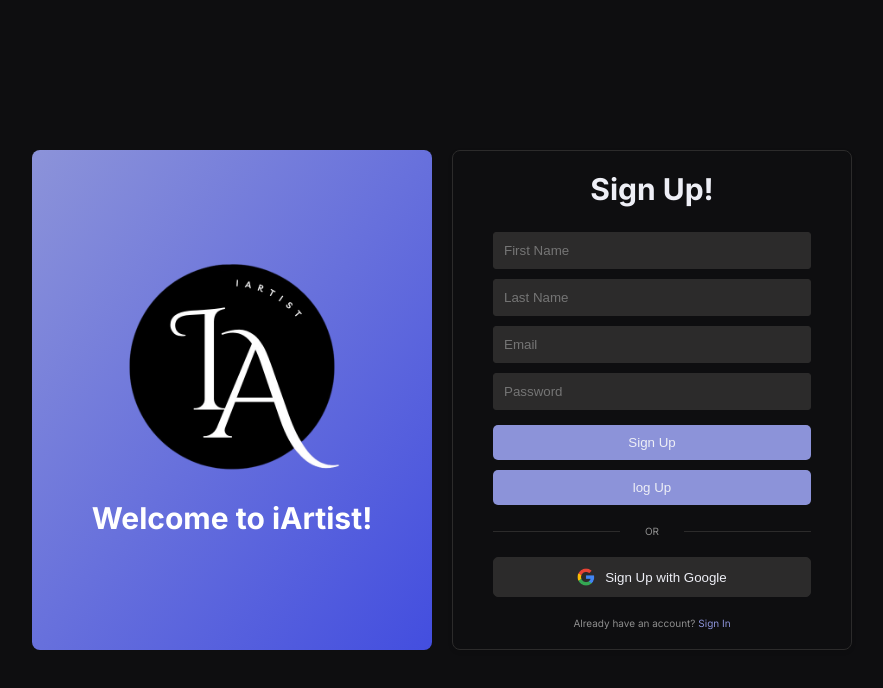
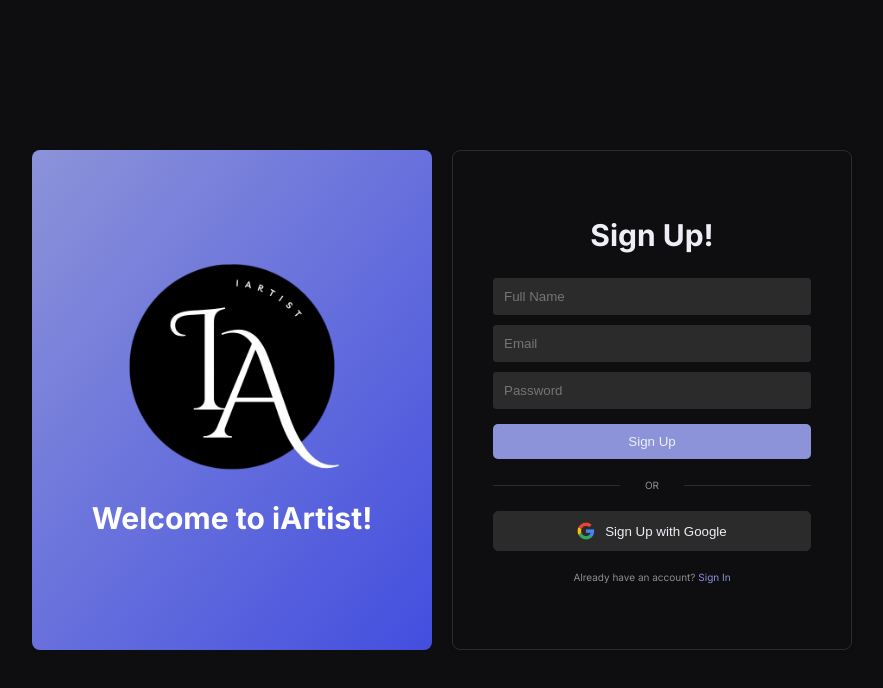
Before and after one commit to schrodinger41/iArtist, a React (Vite) app: page /register in a window 1280 px wide. Shown: the top 688 px of the page, without its empty margins (198-1081 px from the left). Built offline with nearby package versions, Linux system fonts and the light colour scheme.

Commit message:
funcitonal google sign in with db

```diff
--- a/src/pages/loginPage/LoginPage.jsx
+++ b/src/pages/loginPage/LoginPage.jsx
@@ -1,6 +1,6 @@
 import React, { useState } from "react";
 import { auth, googleProvider } from "../../config/firebase";
-import { signInWithEmailAndPassword } from "firebase/auth";
+import { signInWithEmailAndPassword, signInWithPopup } from "firebase/auth";
 import GoogleLogo from "../../images/googlelogo.png";
 import "./loginPage.css";
 import Icon from "../../images/icon.png";
@@ -19,7 +19,15 @@
   };
 
   const signInWithGoogle = async () => {
-    await signInWithPopup(auth, googleProvider);
+    try {
+      await signInWithPopup(auth, googleProvider);
+      const user = auth.currentUser;
+      console.log(user);
+      console.log("User Logged In Successfully");
+      window.location.href = "/home";
+    } catch (error) {
+      console.log(error.message);
+    }
   };
 
   return (
--- a/src/pages/registerPage/RegisterPage.jsx
+++ b/src/pages/registerPage/RegisterPage.jsx
@@ -15,7 +15,6 @@
   const [email, setEmail] = useState("");
   const [password, setPassword] = useState("");
   const [fname, setFname] = useState("");
-  const [lname, setLname] = useState("");
 
   const signIn = async () => {
     try {
@@ -26,7 +25,7 @@
         await setDoc(doc(db, "Users", user.uid), {
           email: user.email,
           firstName: fname,
-          lastName: lname,
+          photo: "",
         });
       }
       console.log("User Registered Successfully");
@@ -37,7 +36,22 @@
   };
 
   const signInWithGoogle = async () => {
-    await signInWithPopup(auth, googleProvider);
+    try {
+      await signInWithPopup(auth, googleProvider);
+      const user = auth.currentUser;
+      console.log(user);
+      if (user) {
+        await setDoc(doc(db, "Users", user.uid), {
+          email: user.email,
+          fullName: user.displayName,
+          photo: user.photoURL,
+        });
+      }
+      console.log("User Registered Successfully");
+      window.location.href = "/home";
+    } catch (error) {
+      console.log(error.message);
+    }
   };
 
   const logout = async () => {
@@ -55,18 +69,12 @@
         <form>
           <input
             type="text"
-            placeholder="First Name"
+            placeholder="Full Name"
             onChange={(e) => setFname(e.target.value)}
             className="input"
             required
           />
-          <input
-            type="text"
-            placeholder="Last Name"
-            className="input"
-            onChange={(e) => setLname(e.target.value)}
-            required
-          />
+
           <input
             type="email"
             placeholder="Email"
@@ -83,9 +91,6 @@
           />
           <button className="button" type="button" onClick={signIn}>
             Sign Up
-          </button>
-          <button className="button" type="button" onClick={logout}>
-            log Up
           </button>
 
           <p className="or-text">OR</p>
```
